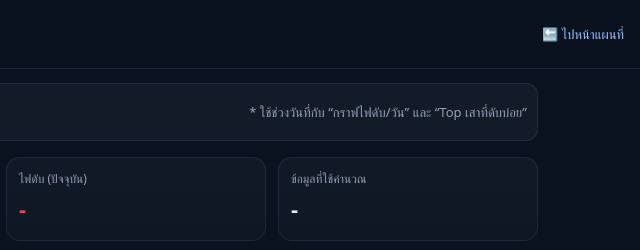
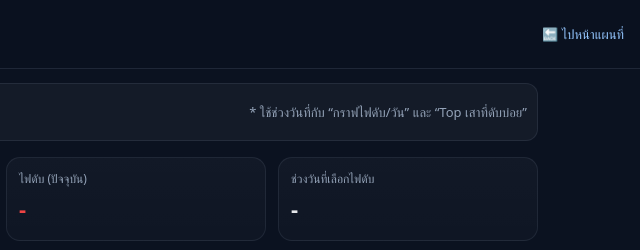
Before and after one commit to ksupanut16-exat/lightpole-tracker, a plain HTML site: page dashboard.html in a window 1280 px wide. Shown: the top 250 px of the page, 640-1280 px from the left. Drawn offline with nearby package versions, Linux system fonts and the light colour scheme; no server answers.

Commit message:
Update dashboard.html

```diff
--- a/dashboard.html
+++ b/dashboard.html
@@ -108,7 +108,7 @@
       <div class="card"><div class="k">เสาไฟ (ไม่รวม SP/HM)</div><div class="v" id="totalPoles">-</div></div>
       <div class="card"><div class="k">ไฟติด (ปัจจุบัน)</div><div class="v ok" id="onCount">-</div></div>
       <div class="card"><div class="k">ไฟดับ (ปัจจุบัน)</div><div class="v warn" id="offCount">-</div></div>
-      <div class="card"><div class="k">ข้อมูลที่ใช้คำนวณ</div><div class="v" id="typeCounts">-</div></div>
+      <div class="card"><div class="k">ช่วงวันที่เลือกไฟดับ</div><div class="v" id="typeCounts">-</div></div>
     </div>
 
     <div class="grid">
```
